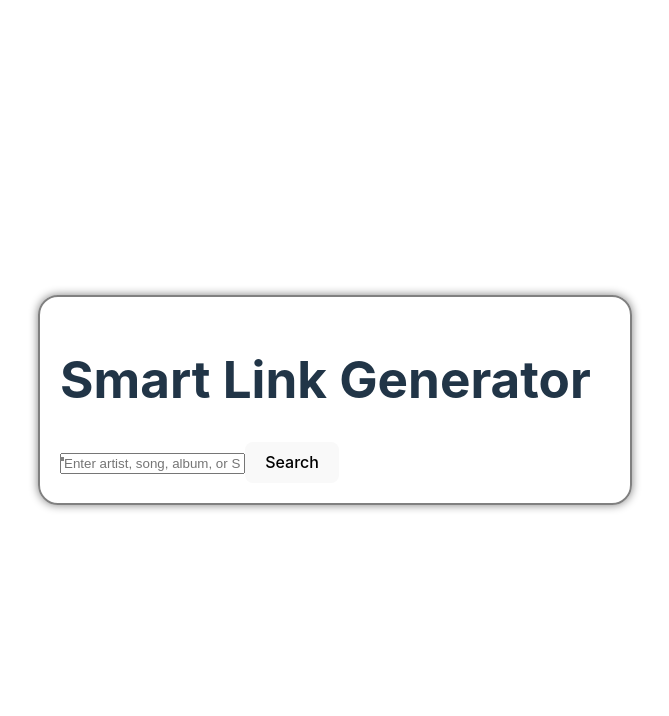
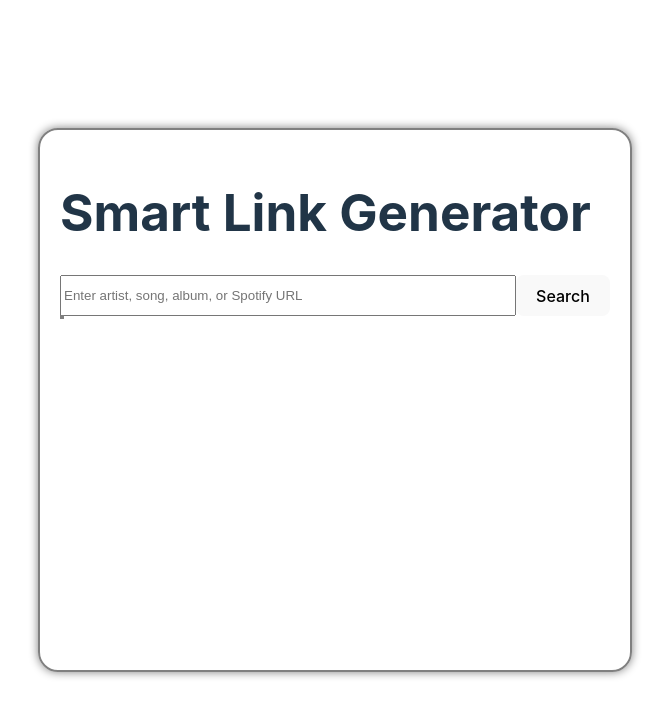
Before and after one commit to ashraful-commits/smart-link, a React (Vite) app: page / in a window 1280 px wide. Shown: the top 716 px of the page, without its empty margins (305-974 px from the left). Built offline with nearby package versions, Linux system fonts and the light colour scheme.

Commit message:
smart link

```diff
--- a/src/App.jsx
+++ b/src/App.jsx
@@ -79,17 +79,20 @@
 
   return (
     <div style={{ display: "flex", justifyContent: "center", alignItems: "center", width: "100vw", height: "100vh" }}>
-      <div style={{width:"550px",position:"relative",border:"2px solid gray ",padding:"20px",borderRadius:"20px",boxShadow:"0 0 10px gray"}}>
+      <div style={{width:"550px",height:"500px",position:"relative",border:"2px solid gray ",padding:"20px",borderRadius:"20px",boxShadow:"0 0 10px gray"}}>
         <h1>Smart Link Generator</h1>
+        <div style={{width:"100%",display:"flex",justifyContent:"center"}}>
         <input
+        style={{width:"100%"}}
           type="text"
           value={searchQuery}
           onChange={handleChange}
           placeholder="Enter artist, song, album, or Spotify URL"
         /><button onClick={handleSearch}>Search</button>
-        <div style={{position:"absolute",top:"160px",border:"2px solid gray",backgroundColor:"white"}}>
+        </div>
+        <div style={{position:"absolute",top:"185px",border:"2px solid gray",backgroundColor:"white"}}>
         {showSearchResults && (
-          <div style={{height:"100px",width:"100%",minWidth:"100%",overflow:"auto"}}>
+          <div style={{height:"100px",width:"540px",minWidth:"500px",overflow:"auto"}}>
             <ul>
               {searchResults.map(result => (
                 <li style={{cursor:"pointer"}} onClick={()=>{setSearchQuery(result.name),setShowSearchResults(false)}} key={result.id} style={{ display: "flex", alignItems: "center", gap: "10px" }}>
@@ -105,8 +108,8 @@
         {smartLink && (
           <div>
             <p>Generated Smart Link:</p>
-            <div>
-              <a href={smartLink} target="_blank" rel="noopener noreferrer">
+            <div style={{display:"flex",alignItems:"center",gap:"10px"}}>
+              <a style={{width:"70%"}} href={smartLink} target="_blank" rel="noopener noreferrer">
                 {smartLink}
               </a>
               <button onClick={handleCopyLink}>Copy Link</button>
```
